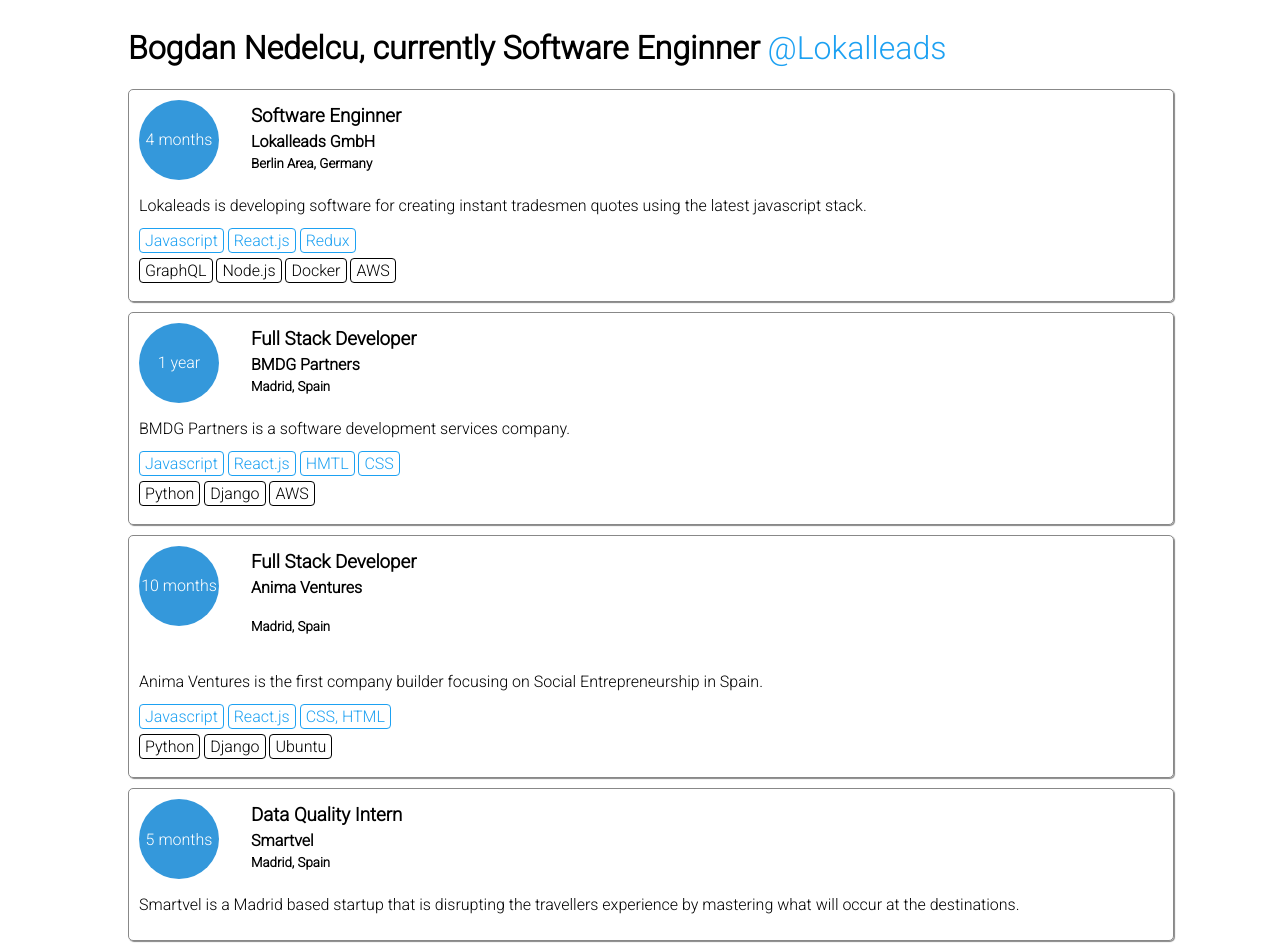
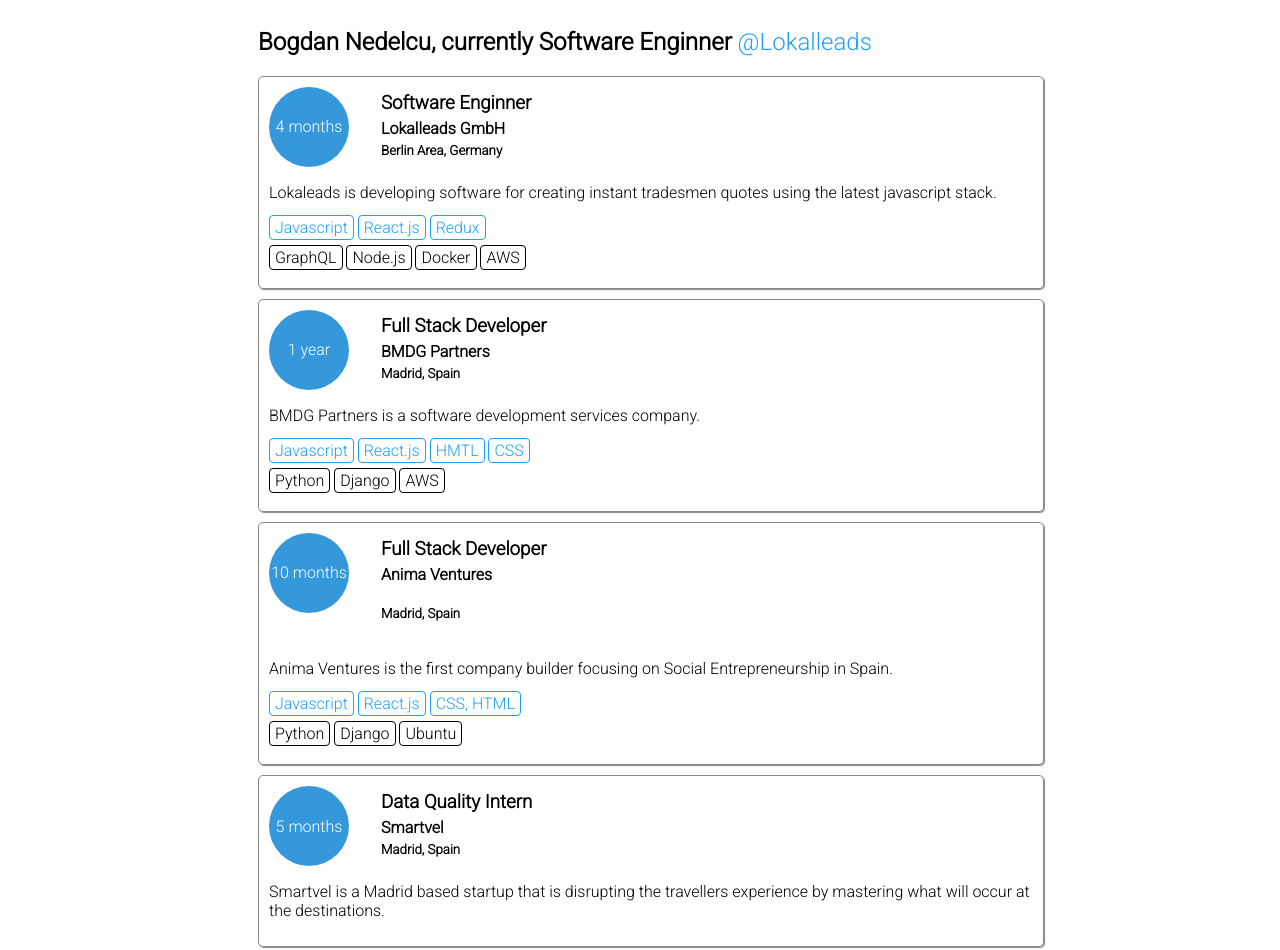
Before and after one commit to bogdanned/bogdanned.github.io, a plain HTML site: page index.html in a window 1280 px wide. Shown: the top 950 px of the page. Drawn offline with Linux system fonts and the light colour scheme.

Commit message:
finished

```diff
--- a/index.css
+++ b/index.css
@@ -11,6 +11,7 @@ a{
 body{
   font-family: 'Roboto';
   text-align: center;
+  font-size: 1rem;
 }
 
 .container{
@@ -18,7 +19,8 @@ body{
   grid-template-rows: 1fr auto 300px;
   grid-template-columns: 1fr;
   margin: auto;
-  max-width: 1024px;
+  max-width: 764px;
+  width: 100%;
 }
 
 .header{
--- a/index.html
+++ b/index.html
@@ -11,7 +11,7 @@
 
 <div class="container">
   <div class="header">
-    <h1>Bogdan Nedelcu, currently Software Enginner <a href='http://www.lokalleads.com/en'>@Lokalleads</a></h1>
+    <h2>Bogdan Nedelcu, currently Software Enginner <a href='http://www.lokalleads.com/en'>@Lokalleads</a></h2>
   </div>
   <div class="body">
     <div class="card">
```
